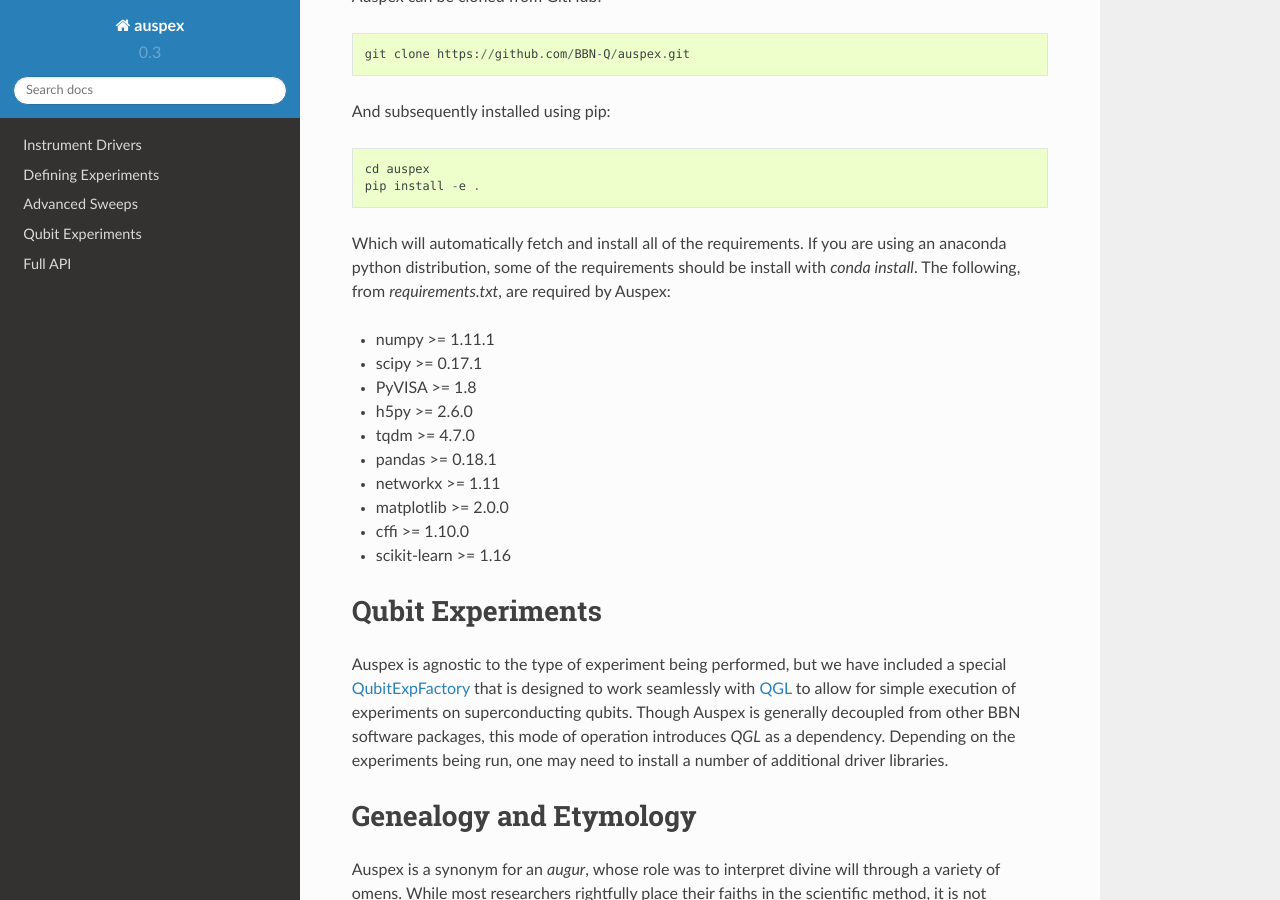
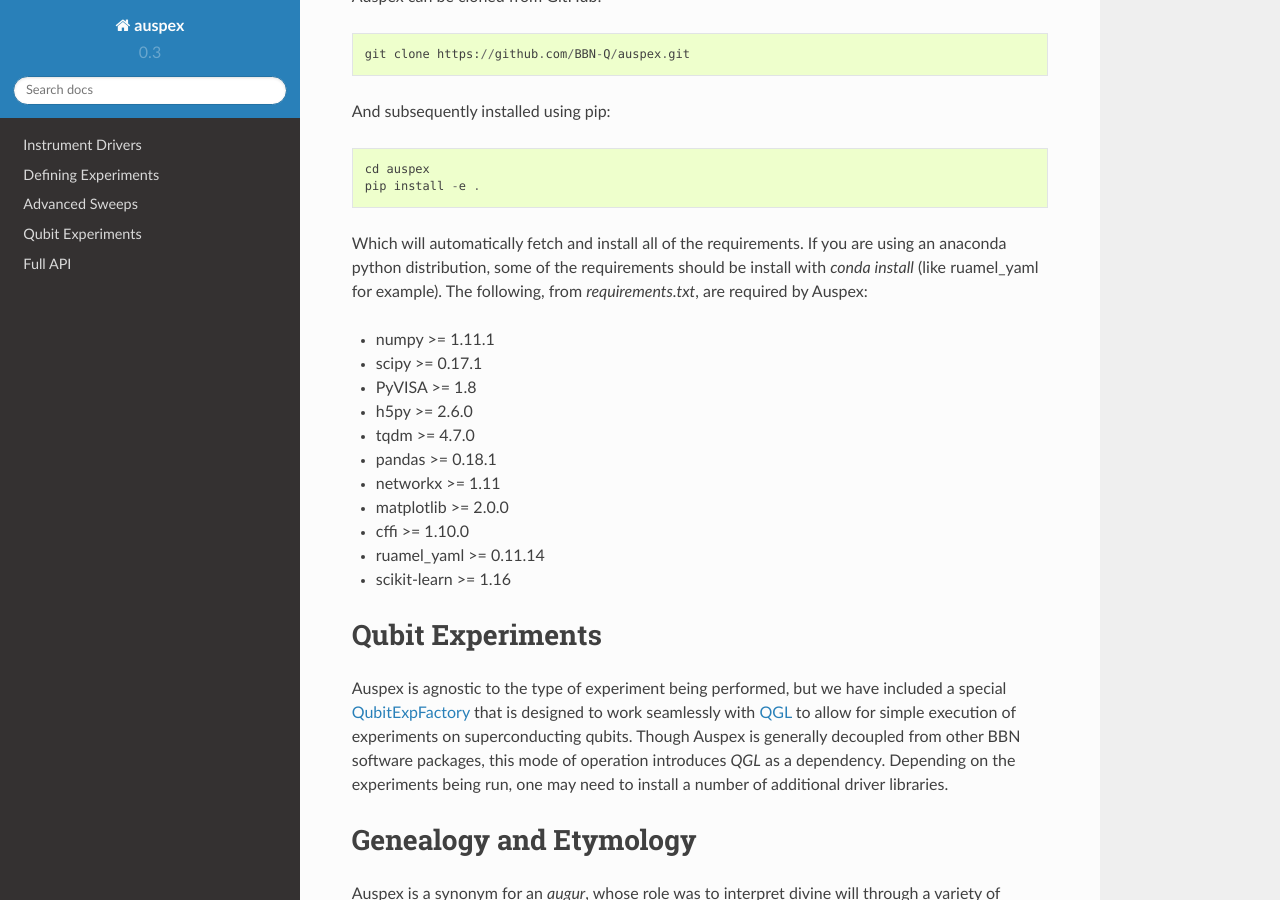
Before and after one commit to BBN-Q/Auspex, a Sphinx documentation site: the page built from doc/index.rst, in a window 1280 px wide and 900 px high, scrolled down 953 px. Built offline with Sphinx 7.4.7 and the Read the Docs theme 2.0.0, drawn with Linux system fonts in a browser that asks for light colours; pages that are not in the unit, such as notebooks, are missing from menus.

Commit message:
Udateing ruamel_yaml install doc

```diff
--- a/doc/index.rst
+++ b/doc/index.rst
@@ -35,7 +35,7 @@
 	cd auspex
 	pip install -e .
 
-Which will automatically fetch and install all of the requirements. If you are using an anaconda python distribution, some of the requirements should be install with *conda install*. The following, from *requirements.txt*, are required by Auspex:
+Which will automatically fetch and install all of the requirements. If you are using an anaconda python distribution, some of the requirements should be install with *conda install* (like ruamel_yaml for example). The following, from *requirements.txt*, are required by Auspex:
 
 - numpy >= 1.11.1
 - scipy >= 0.17.1
@@ -46,6 +46,7 @@
 - networkx >= 1.11
 - matplotlib >= 2.0.0
 - cffi >= 1.10.0
+- ruamel_yaml >= 0.11.14
 - scikit-learn >= 1.16
 
 Qubit Experiments
```
